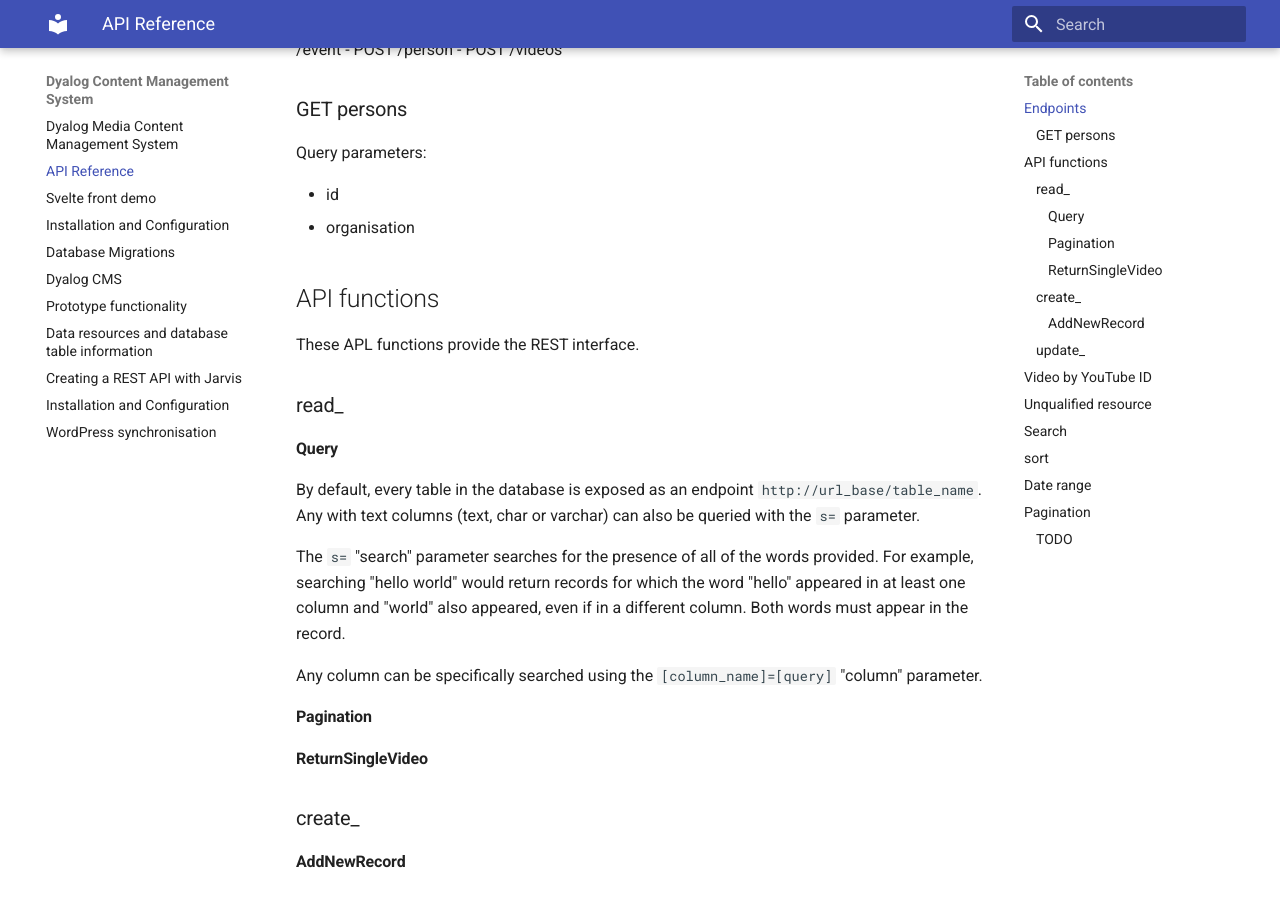
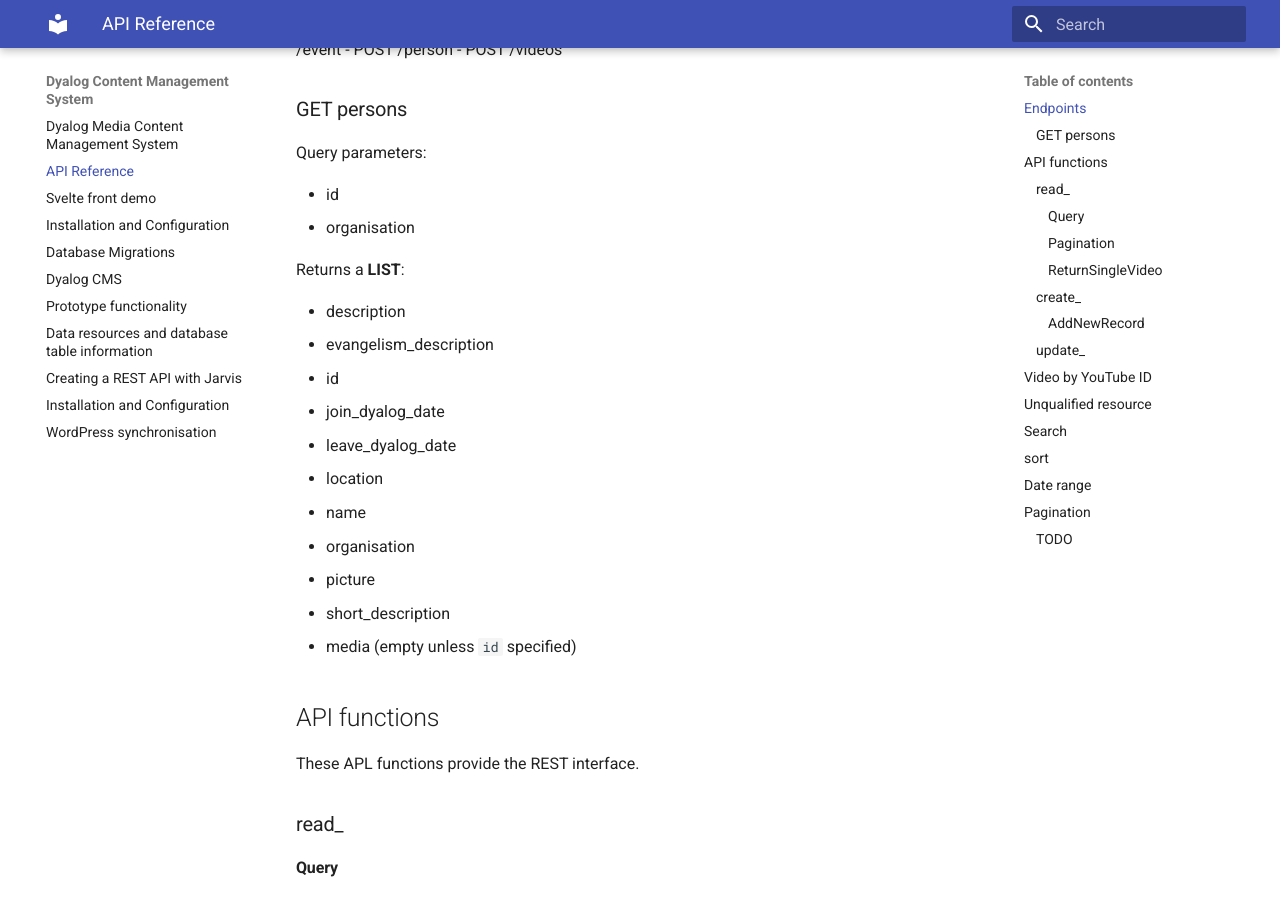
Before and after one commit to Dyalog/DCMS, an MkDocs documentation site: the page built from docs/api.md, in a window 1280 px wide and 900 px high, scrolled down 530 px. Built offline with MkDocs 1.6.1 and Material for MkDocs 9.7.7, drawn with Linux system fonts in a browser that asks for light colours.

Commit message:
return a list even for single person WordPress JetEngine REST API expects a list

```diff
--- a/docs/api.md
+++ b/docs/api.md
@@ -23,6 +23,20 @@
 
 - id
 - organisation
+
+Returns a **LIST**:
+
+- description
+- evangelism_description
+- id
+- join_dyalog_date
+- leave_dyalog_date
+- location
+- name
+- organisation
+- picture
+- short_description
+- media (empty unless `id` specified)
 
 ## API functions
 These APL functions provide the REST interface.
```
Also changed, not shown: 9 other files.
